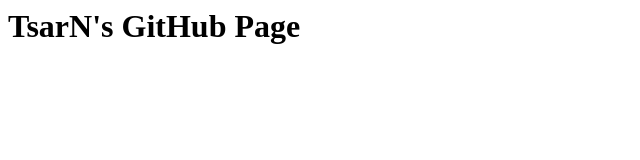
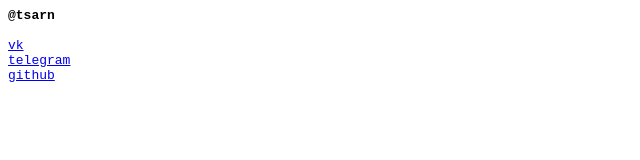
Before and after one commit to TsarN/TsarN.github.io, a plain HTML site: page index.html in a window 1280 px wide. Shown: the whole page, without its empty margins (0-640 px from the left). Drawn offline with Linux system fonts and the light colour scheme.

Commit message:
Added contact info

```diff
--- a/index.html
+++ b/index.html
@@ -1,4 +1,7 @@
-<meta charset="utf-8" />
-<h1>TsarN's GitHub Page</h1>
-<p>
-</p>
+<pre>
+<b>@tsarn</b>
+
+<a href="//vk.com/tsarn">vk</a>
+<a href="//t.me/tsarn">telegram</a>
+<a href="//github.com/TsarN">github</a>
+</pre>
```
Also changed, not shown: r.html (deleted, +0 -15 lines).
